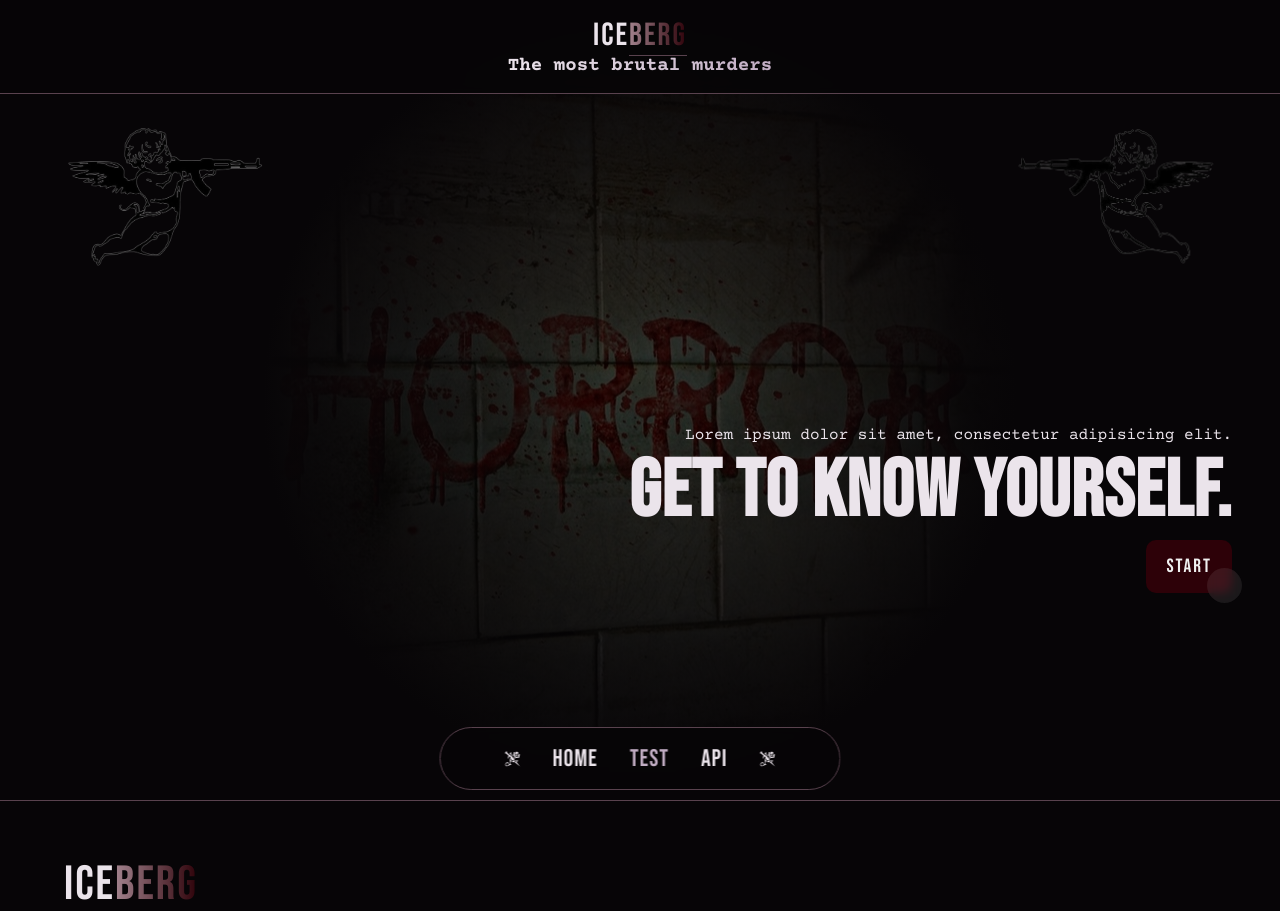
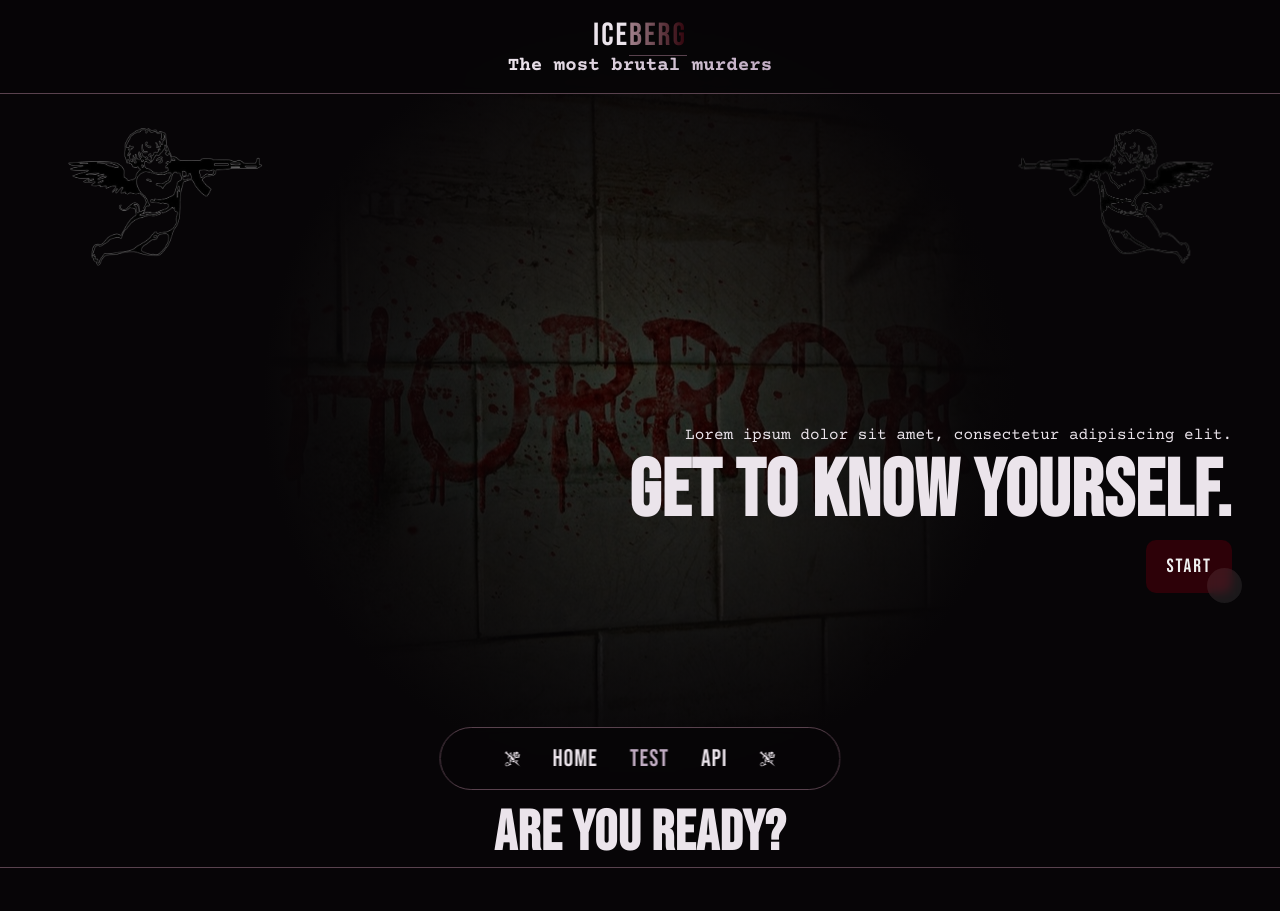
Before and after one commit to pawelek7k/murderSite, a React (Vite) app: page /Test in a window 1280 px wide. Shown: the top 911 px of the page. Built offline with nearby package versions, Linux system fonts and the light colour scheme.

Commit message:
add test container

```diff
--- a/src/components/Test/QuestionsContainer/index.tsx
+++ b/src/components/Test/QuestionsContainer/index.tsx
@@ -0,0 +1,9 @@
+import { Heading } from "../../Heading/h2";
+
+export const TestContainer = () => {
+  return (
+    <section>
+      <Heading content={"Are you ready?"} visually={true} />
+    </section>
+  );
+};
--- a/src/pages/Home.tsx
+++ b/src/pages/Home.tsx
@@ -40,7 +40,6 @@ export const Home = () => {
   };
 
   return (
-    <>
     <Main>
       <Hero />
       <Quotes />
@@ -48,6 +47,5 @@ export const Home = () => {
       <Newsletter />
       <ModalWarning show={showModal} onClose={handleCloseModal} />
     </Main>
-    </>
   );
 };
--- a/src/pages/Test.tsx
+++ b/src/pages/Test.tsx
@@ -1,9 +1,12 @@
+import { Main } from "../components/Main";
 import { Hero } from "../components/Test/HeroSection";
+import { TestContainer } from "../components/Test/QuestionsContainer";
 
 export const Test = () => {
   return (
-    <>
+    <Main>
       <Hero />
-    </>
+      <TestContainer />
+    </Main>
   );
 };
```
Lines whose indentation alone changed are shown as unchanged.
